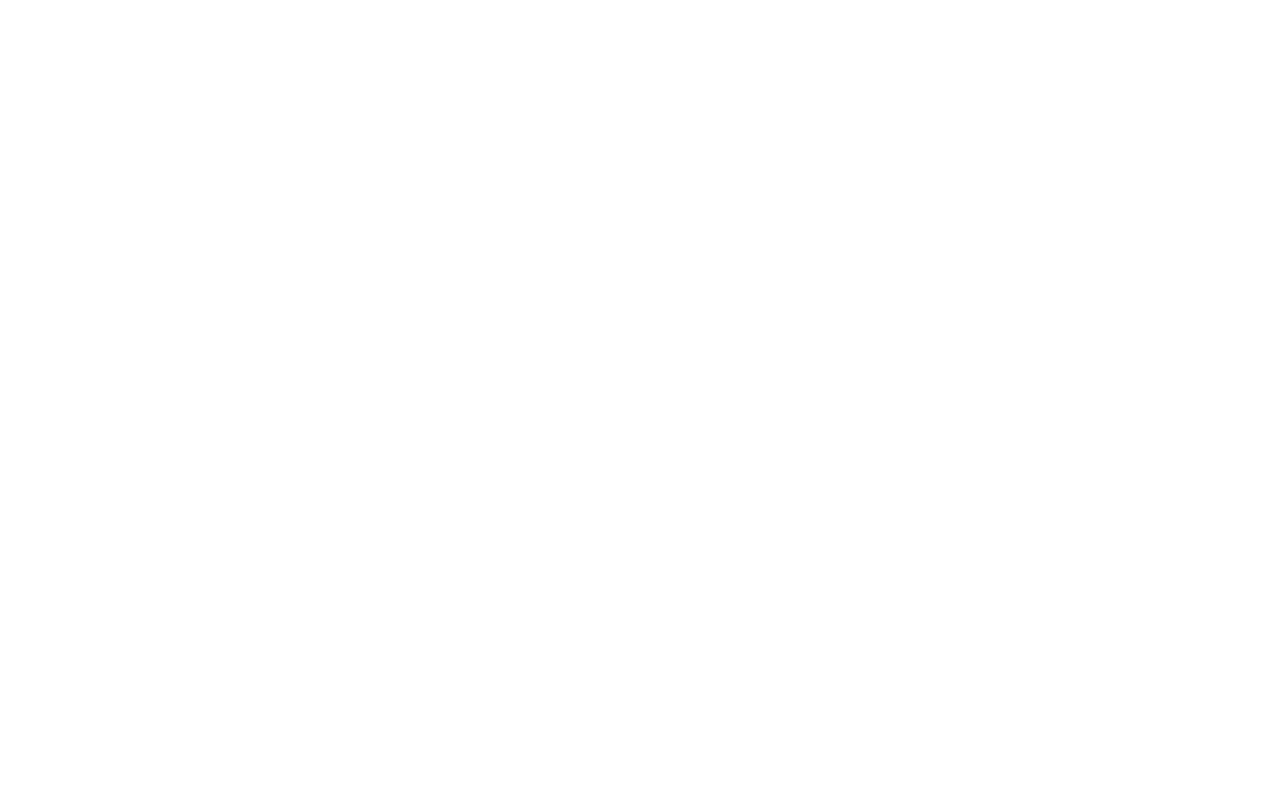
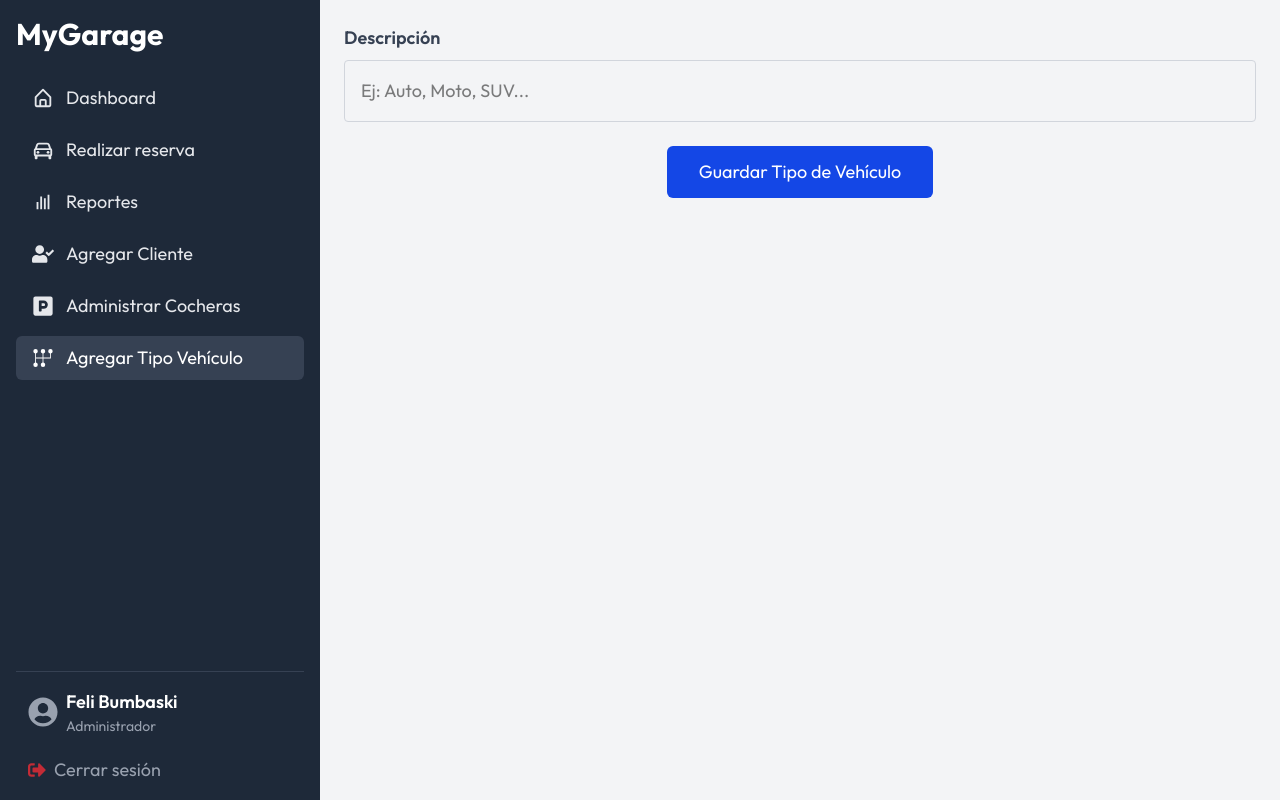
Before and after one commit to SantiagoCarboUTN/fullstack-repo-dsw, a React (Vite) app in the folder apps/frontend/: page /admin/agregar-tipo-vehiculo in a window 1280 px wide. Before the commit this address had no page. Built offline with nearby package versions, Linux system fonts and the light colour scheme.

Commit message:
Agregado de hookTipoVehiculo y formulario TipoVehiculo

```diff
--- a/apps/frontend/src/components/layout/Sidebar/SideBarAdmin.tsx
+++ b/apps/frontend/src/components/layout/Sidebar/SideBarAdmin.tsx
@@ -1,6 +1,7 @@
 import { BiHomeAlt, BiCar, BiBarChart } from "react-icons/bi"
 import { SideBarLink } from "./SideBarLink"
 import { FaParking, FaUserCheck, FaSignOutAlt, FaUserCircle } from 'react-icons/fa'
+import { GiGearStickPattern } from 'react-icons/gi';
 
 export const SideBarAdmin = () => {
   const links = [
@@ -10,6 +11,7 @@
   /*   { to: "/admin/agregar-cochera", label: "Agregar Cochera", icon: FaParking }, */
     { to: "/admin/alta-cliente", label: "Agregar Cliente", icon: FaUserCheck },
     { to: "/admin/cocheras", label: "Administrar Cocheras", icon: FaParking },
+    { to: "/admin/agregar-tipo-vehiculo", label: "Agregar Tipo Vehículo", icon: GiGearStickPattern },
   ]
 
   return (
--- a/apps/frontend/src/hooks/UseReservas.tsx
+++ b/apps/frontend/src/hooks/Reserva/UseReservas.tsx
@@ -1,5 +1,5 @@
 import { useEffect, useState } from "react";
-import type { Reserva } from '../types/index';
+import type { Reserva } from '../../types/index';
 
 export function UseReservas() {
   const [reservas, setReservas] = useState<Reserva[]>([]);
--- /dev/null
+++ b/apps/frontend/src/hooks/TipoVehiculo/UseTipoVehiculo.tsx
@@ -0,0 +1,56 @@
+import { useState } from "react";
+import type { TipoVehiculoCreate } from "../../types/TipoVehiculoType";
+
+export const useTipoVehiculo = () => {
+  // Estado del campo de entrada
+  const [description, setDescription] = useState<string>("");
+
+  // Estados de carga y error
+  const [loading, setLoading] = useState(false);
+  const [error, setError] = useState<string | null>(null);
+
+  // Maneja los cambios del input
+  const handleChange = (e: React.ChangeEvent<HTMLInputElement>) => {
+    setDescription(e.target.value);
+  };
+
+  // Maneja el envío del formulario
+  const handleSubmit = async (e: React.FormEvent<HTMLFormElement>) => {
+    e.preventDefault();
+    setLoading(true);
+    setError(null);
+
+    try {
+      // Creamos el objeto con el único campo necesario
+      const nuevoTipo: TipoVehiculoCreate = { description };
+
+      const response = await fetch("/api/tipoVehiculo", {
+        method: "POST",
+        headers: { "Content-Type": "application/json" },
+        body: JSON.stringify(nuevoTipo),
+      });
+
+      if (!response.ok) {
+        const data = await response.json().catch(() => ({}));
+        const msg = data?.message || "Error al guardar tipo de vehículo";
+        throw new Error(msg);
+      }
+
+      // Si todo salió bien, limpiar el formulario
+      setDescription("");
+    } catch (err) {
+      const mensajeError = err instanceof Error ? err.message : String(err);
+      setError(mensajeError);
+    } finally {
+      setLoading(false);
+    }
+  };
+
+  return {
+    description,
+    loading,
+    error,
+    handleChange,
+    handleSubmit,
+  };
+};
--- /dev/null
+++ b/apps/frontend/src/pages/AdminDashboard/AgregarTipoVehiculo.tsx
@@ -0,0 +1,35 @@
+import { useTipoVehiculo } from "../../hooks/TipoVehiculo/UseTipoVehiculo";
+
+export const AgregarTipoVehiculo = () => {
+  const { description, loading, error, handleChange, handleSubmit } = useTipoVehiculo();
+
+  return (
+    <form className="space-y-6" onSubmit={handleSubmit}>
+      <div>
+        <label className="block text-gray-700 font-semibold mb-2 text-lg">
+          Descripción
+        </label>
+        <input
+          type="text"
+          placeholder="Ej: Auto, Moto, SUV..."
+          required
+          className="border border-gray-300 p-4 rounded w-full text-lg focus:outline-none focus:ring-2 focus:ring-blue-700"
+          value={description}
+          onChange={handleChange}
+        />
+      </div>
+
+      <div className="text-center">
+        <button
+          type="submit"
+          disabled={loading}
+          className="bg-blue-700 text-white px-8 py-3 rounded-md text-lg hover:bg-blue-800 transition-colors w-full sm:w-auto"
+        >
+          {loading ? "Guardando..." : "Guardar Tipo de Vehículo"}
+        </button>
+      </div>
+
+      {error && <p className="text-red-600 mt-2 text-center">{error}</p>}
+    </form>
+  );
+};
--- a/apps/frontend/src/pages/AdminDashboard/Dashboard.tsx
+++ b/apps/frontend/src/pages/AdminDashboard/Dashboard.tsx
@@ -1,6 +1,6 @@
 import { InfoCard } from "../../components/ui/AdminDashboardUi/InfoCard"
 import { ListReservaRow } from "../../components/ui/AdminDashboardUi/ListReservaRow"
-import { UseReservas } from "../../hooks/UseReservas";
+import { UseReservas } from "../../hooks/Reserva/UseReservas";
 
 export const Dashboard = () => {
   // Llamada al hook dentro del componente
--- a/apps/frontend/src/pages/AdminDashboard/RealizarReserva.tsx
+++ b/apps/frontend/src/pages/AdminDashboard/RealizarReserva.tsx
@@ -1,9 +1,12 @@
-export const RealizarReserva = () => (
-  <div className="flex justify-center items-center h-screen bg-gray-100   ">
-    <div className="bg-white p-12 rounded-lg shadow-md w-full max-w-3xl h-auto">
-      <h2 className="text-4xl font-bold mb-8 text-blue-700 text-center">
-        Ingresar Vehículo </h2>
+export const RealizarReserva = () => {
+  const hoy = new Date().toISOString().split("T")[0];
 
+  return (
+    <div className="flex justify-center items-center min-h-screen bg-gray-100 p-4">
+      <div className="bg-white p-8 md:p-12 rounded-lg shadow-md w-full max-w-3xl">
+        <h2 className="text-3xl md:text-4xl font-bold mb-8 text-blue-700 text-center">
+          Ingresar Vehículo
+        </h2>
 
         <form className="space-y-6">
           {/* Patente */}
@@ -37,22 +40,85 @@
             <label className="block text-gray-700 font-semibold mb-2 text-lg">
               Tipo de Vehículo
             </label>
-          <select className="border border-gray-300 p-4 rounded w-full text-lg focus:outline-none focus:ring-2 focus:ring-blue-700" required>
+            <select
+              className="border border-gray-300 p-4 rounded w-full text-lg focus:outline-none focus:ring-2 focus:ring-blue-700"
+              required
+            >
               <option value="">Seleccione un tipo</option>
               <option value="auto">Auto</option>
               <option value="moto">Moto</option>
-            <option value="camion">SUV</option>
+              <option value="suv">SUV</option>
+              <option value="camioneta">Camioneta</option>
+            </select>
+
+            <p className="mt-2 text-blue-700 hover:underline cursor-pointer text-base">
+              Registrar nuevo tipo de vehículo
+            </p>
+          </div>
+
+          {/* Número de cochera */}
+          <div>
+            <label className="block text-gray-700 font-semibold mb-2 text-lg">
+              Número de Cochera
+            </label>
+            <select
+              className="border border-gray-300 p-4 rounded w-full text-lg focus:outline-none focus:ring-2 focus:ring-blue-700"
+              required
+            >
+              <option value="">Seleccione una cochera</option>
+              <option value="1">Cochera 1</option>
+              <option value="2">Cochera 2</option>
+              <option value="3">Cochera 3</option>
+              <option value="4">Cochera 4</option>
             </select>
           </div>
 
-        {/* Nombre del cliente */}
+          {/* Cliente */}
           <div>
             <label className="block text-gray-700 font-semibold mb-2 text-lg">
-            Nombre del Cliente
+              Cliente
+            </label>
+            <select
+              className="border border-gray-300 p-4 rounded w-full text-lg focus:outline-none focus:ring-2 focus:ring-blue-700"
+              required
+            >
+              <option value="">Seleccione un cliente</option>
+              <option value="1">Juan Pérez</option>
+              <option value="2">María López</option>
+              <option value="3">Carlos Gómez</option>
+            </select>
+
+            <p className="mt-2 text-blue-700 hover:underline cursor-pointer text-base">
+              Registrar nuevo cliente
+            </p>
+          </div>
+
+          {/* Tipo de servicio */}
+          <div>
+            <label className="block text-gray-700 font-semibold mb-2 text-lg">
+              Tipo de Servicio
+            </label>
+            <select
+              className="border border-gray-300 p-4 rounded w-full text-lg focus:outline-none focus:ring-2 focus:ring-blue-700"
+              required
+            >
+              <option value="">Seleccione un servicio</option>
+              <option value="lavado">Lavado</option>
+              <option value="pulido">Pulido</option>
+              <option value="encerado">Encerado</option>
+              <option value="estacionamiento">Estacionamiento</option>
+            </select>
+
+          </div>
+
+          {/* Fecha de inicio */}
+          <div>
+            <label className="block text-gray-700 font-semibold mb-2 text-lg">
+              Fecha de Inicio
             </label>
             <input
-            type="text"
-            placeholder="Ej: Juan Pérez"
+              type="date"
+              defaultValue={hoy}
               required
               className="border border-gray-300 p-4 rounded w-full text-lg focus:outline-none focus:ring-2 focus:ring-blue-700"
             />
@@ -62,7 +128,7 @@
           <div className="text-center">
             <button
               type="submit"
-            className="bg-blue-700 text-white px-8 py-3 rounded-md text-lg hover:bg-blue-800 transition-colors"
+              className="bg-blue-700 text-white px-8 py-3 rounded-md text-lg hover:bg-blue-800 transition-colors w-full sm:w-auto"
             >
               Guardar Vehículo
             </button>
@@ -70,4 +136,5 @@
         </form>
       </div>
     </div>
-)
+  );
+};
--- a/apps/frontend/src/routes/Router.tsx
+++ b/apps/frontend/src/routes/Router.tsx
@@ -9,6 +9,7 @@
 /* import { AgregarCochera } from '../pages/AdminDashboard/AgregarCochera' */
 import { AltaCliente } from '../pages/AdminDashboard/AltaCliente'
 import { CocherasList } from '../pages/AdminDashboard/CocherasList.tsx'
+import { AgregarTipoVehiculo } from '../pages/AdminDashboard/AgregarTipoVehiculo.tsx'
 
 export const MyRouter = () => {
   return (
@@ -26,6 +27,7 @@
         {/* <Route path="agregar-cochera" element={<AgregarCochera />} /> */} {/* agregar cochera estaria en el listado */}
         <Route path="cocheras" element={<CocherasList />} />
         <Route path="alta-cliente" element={<AltaCliente />} />
+        <Route path="agregar-tipo-vehiculo" element={<AgregarTipoVehiculo />} />
       </Route>
     </Routes>
 
--- a/apps/frontend/vite.config.ts
+++ b/apps/frontend/vite.config.ts
@@ -7,7 +7,7 @@
   server: {
     proxy: {
       "/api": {
-        target: "http://localhost:5173",
+        target: "http://localhost:3000",
         changeOrigin: true,
       },
     },
```
Also changed, not shown: apps/frontend/src/hooks/Reserva/UseReserva.tsx (added). Lines whose indentation alone changed are shown as unchanged.
